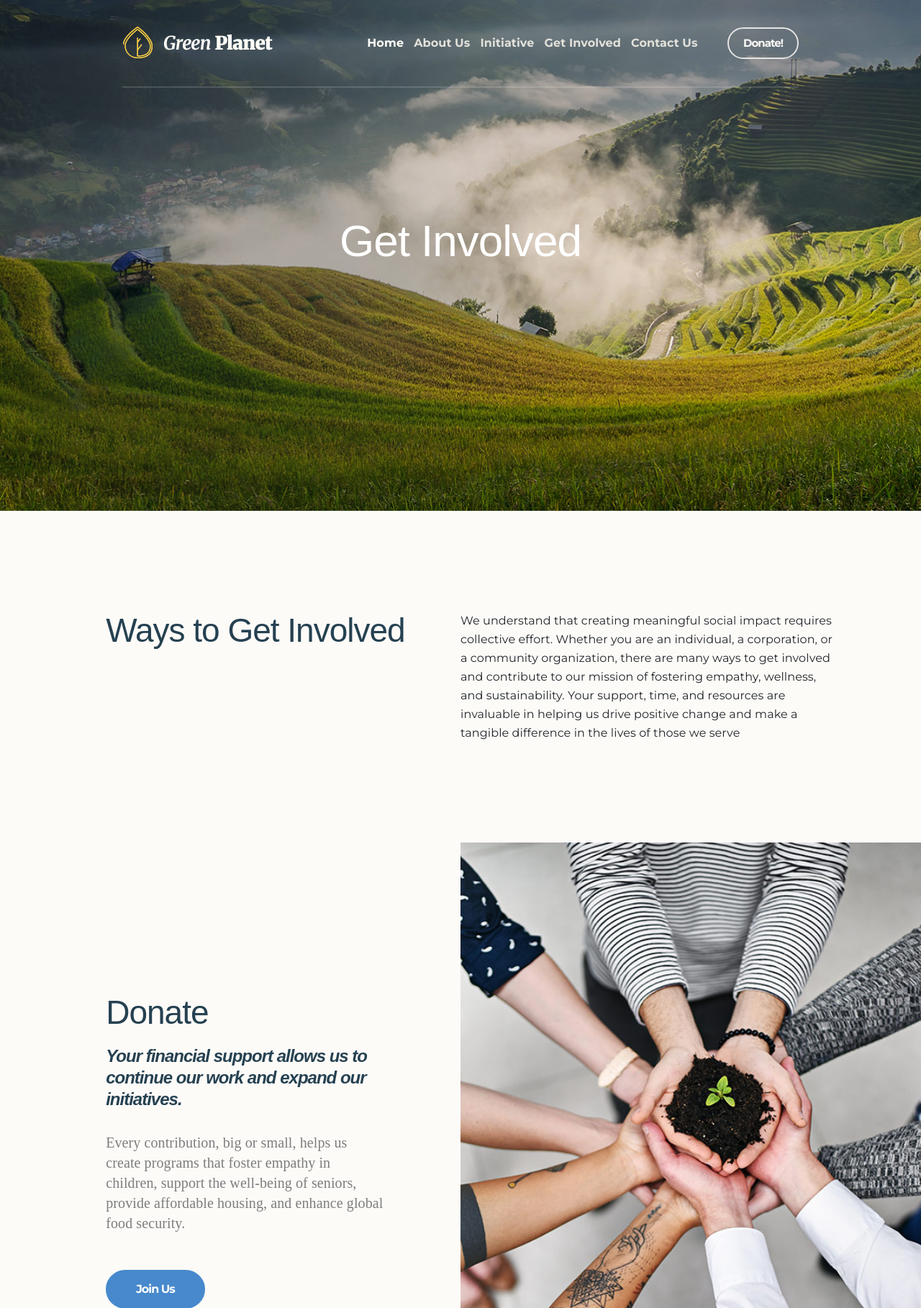
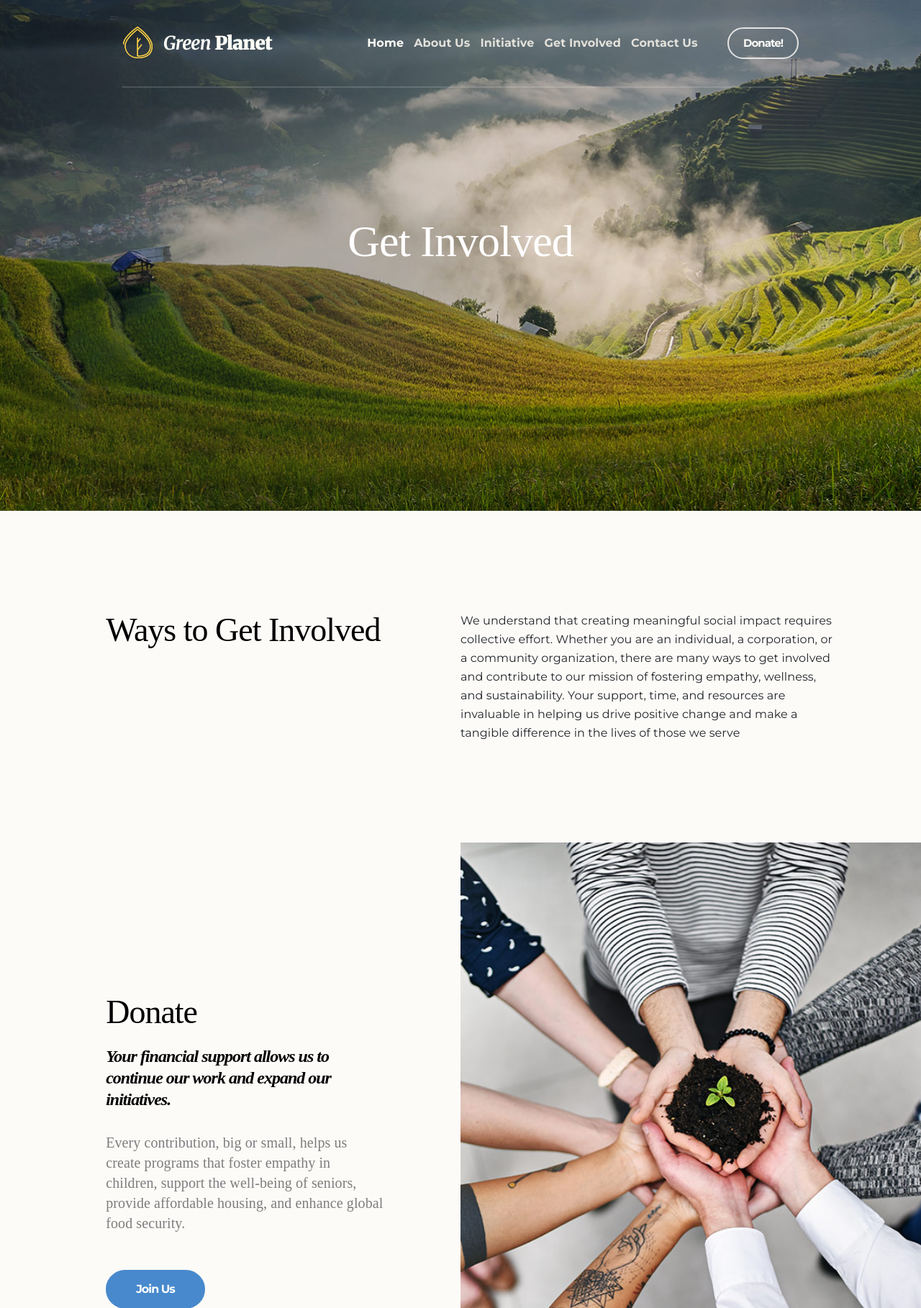
Before and after one commit to salmankhan03/Atriumlegacy, a PHP site: page /involved.php in a window 1280 px wide. Shown: the top 1818 px of the page at 72% size. Run offline with PHP 8.4, Linux system fonts and the light colour scheme.

Commit message:
fonts family update and text colot change

```diff
--- a/involved.php
+++ b/involved.php
@@ -13,6 +13,19 @@
       <script src="https://ajax.googleapis.com/ajax/libs/jquery/3.7.1/jquery.min.js"></script>
       <script src="https://maxcdn.bootstrapcdn.com/bootstrap/4.5.2/js/bootstrap.min.js"></script>
       <style id='green-planet-retina-inline-css' type='text/css'>
+
+         h2{
+            text-align: left;
+            font-family: 'Orpheus Pro' !important;
+            font-weight: bold;
+            color: #000 !important;
+         }
+         h5{
+            text-align: left;
+            font-family: 'Orpheus Pro' !important;
+            font-weight: bold;
+            color: #000 !important;
+         }
          #cmsmasters_row_nofslyz1hn {
          background-image: url('./img/about-us.jpg');
          background-position: top center;
@@ -77,7 +90,7 @@
          #cmsmasters_heading_rrgejmijg .cmsmasters_heading, #cmsmasters_heading_rrgejmijg .cmsmasters_heading a {
          font-size:62px;
          line-height:70px;
-         color:#ffffff;
+         color:#ffffff !important;
          }
          #cmsmasters_heading_rrgejmijg .cmsmasters_heading a:hover {
          }
```
